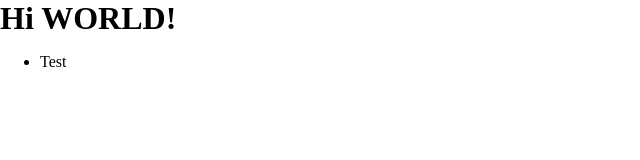
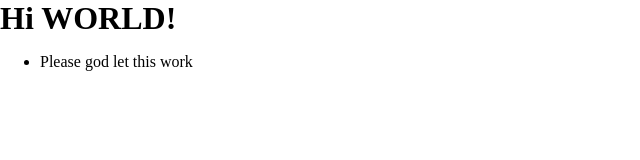
Before and after one commit to ejlaing/ejlaing.github.io, a website with bundled scripts: page index.html in a window 1280 px wide. Shown: the whole page, without its empty margins (0-640 px from the left). Built offline with nearby package versions, Linux system fonts and the light colour scheme; no server answers.

Commit message:
Update index.html

```diff
--- a/index.html
+++ b/index.html
@@ -9,7 +9,7 @@
   <h1>Hi WORLD!</h1>
 
   <ul id="attractions-list">
-    <li>Test</li>
+    <li>Please god let this work</li>
   </ul>
 
 </body>
```
